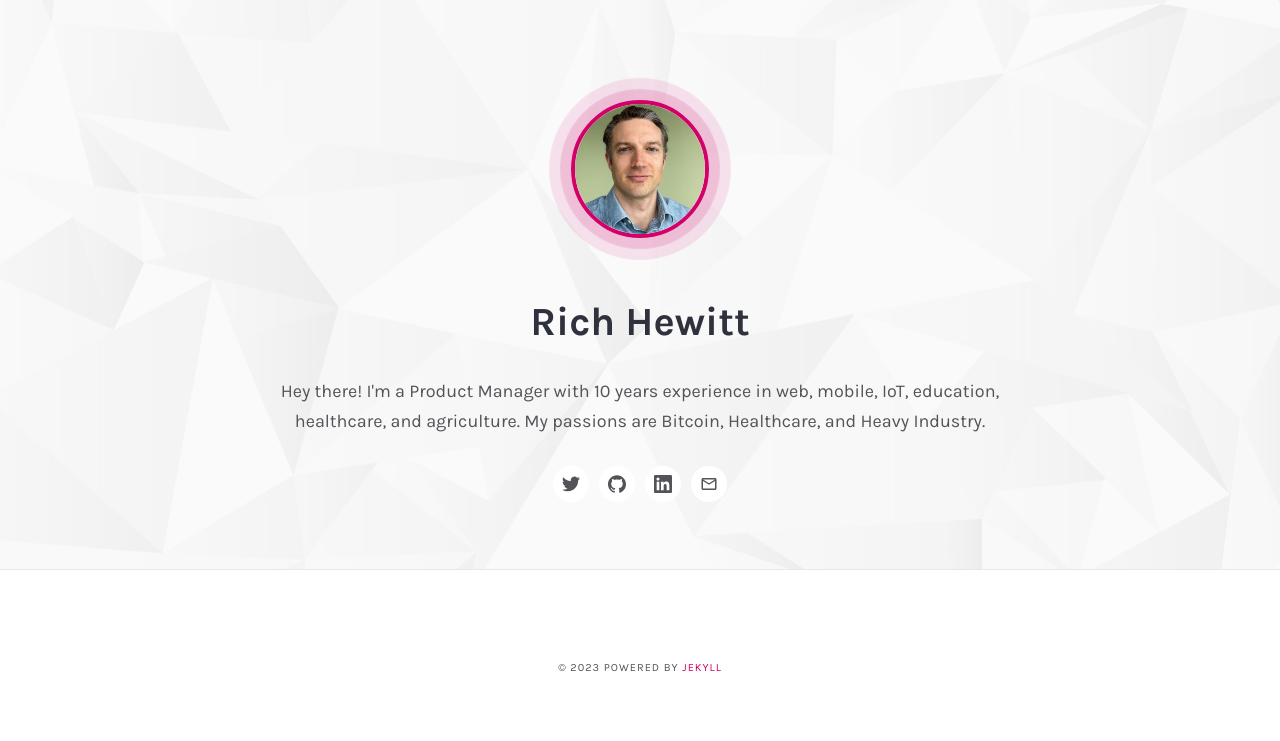
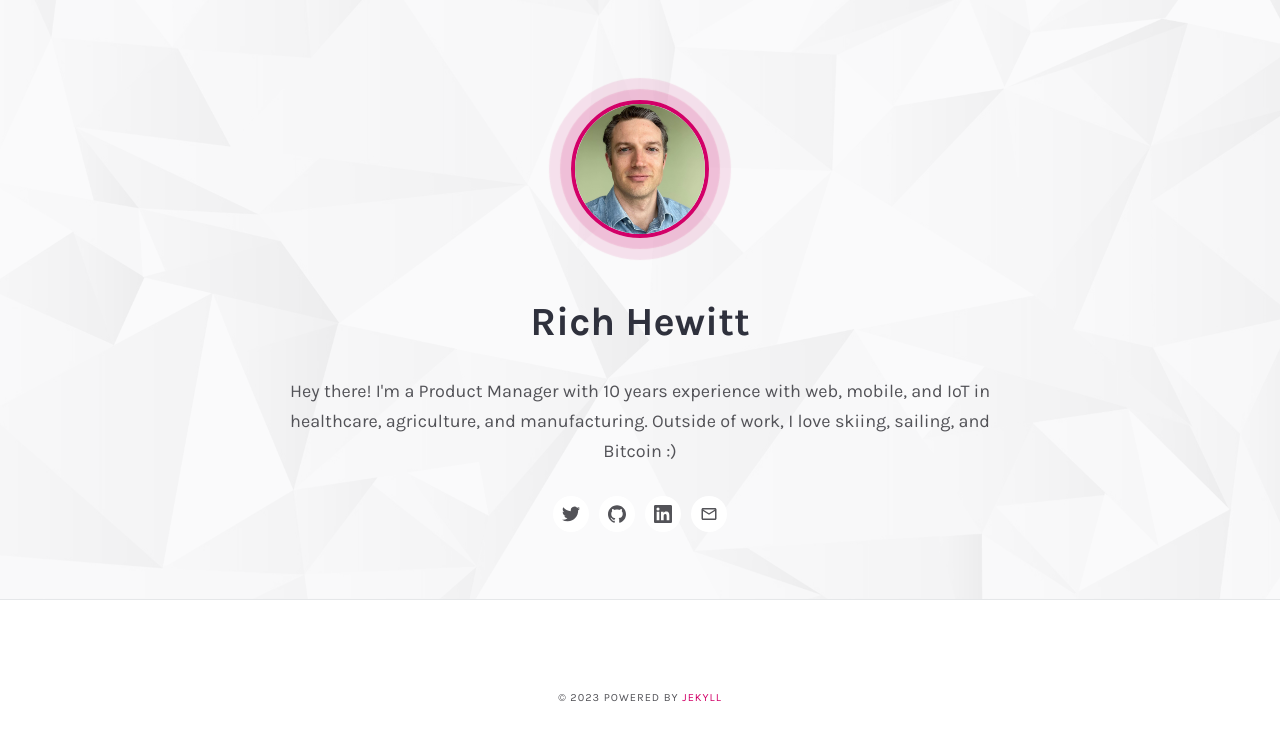
Before and after one commit to richhewitt/richhewitt.github.io, a Jekyll site: the page built from index.html, in a window 1280 px wide. Shown: the top 741 px of the page. Built offline with Jekyll 4.4.1, drawn with Linux system fonts in a browser that asks for light colours; the list of posts is cut into pages by our own code.

Commit message:
Update _config.yml

```diff
--- a/_config.yml
+++ b/_config.yml
@@ -16,7 +16,7 @@ author:
   name: 'Rich Hewitt'
   image: 'authorimage.jpg'
   greetings: 'Rich Hewitt'
-  description: "Hey there! I'm a Product Manager with 10 years experience in web, mobile, IoT, education, healthcare, and agriculture.  My passions are Bitcoin, Healthcare, and Heavy Industry."
+  description: "Hey there! I'm a Product Manager with 10 years experience with web, mobile, and IoT in healthcare, agriculture, and manufacturing.  Outside of work, I love skiing, sailing, and Bitcoin :)"
   bio: ''
 
 # Contact form setings
```
